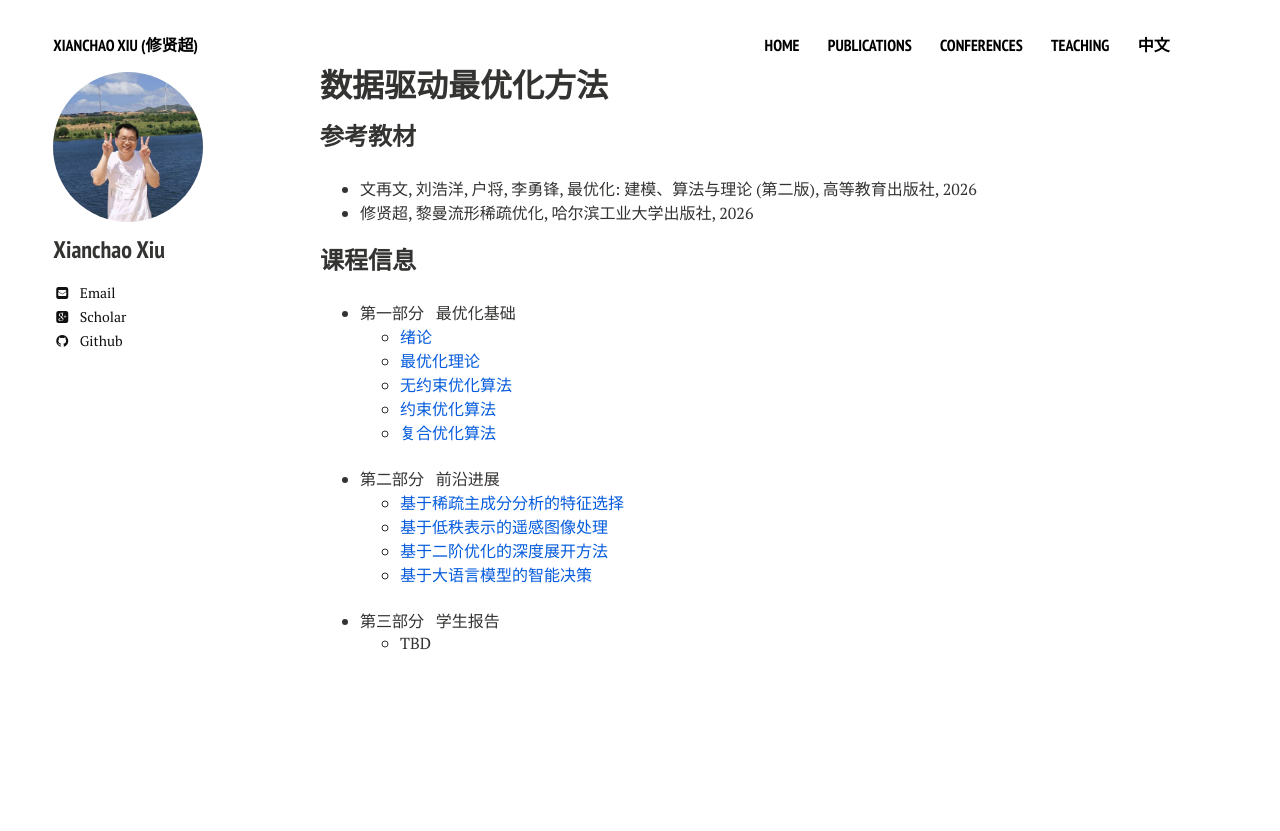
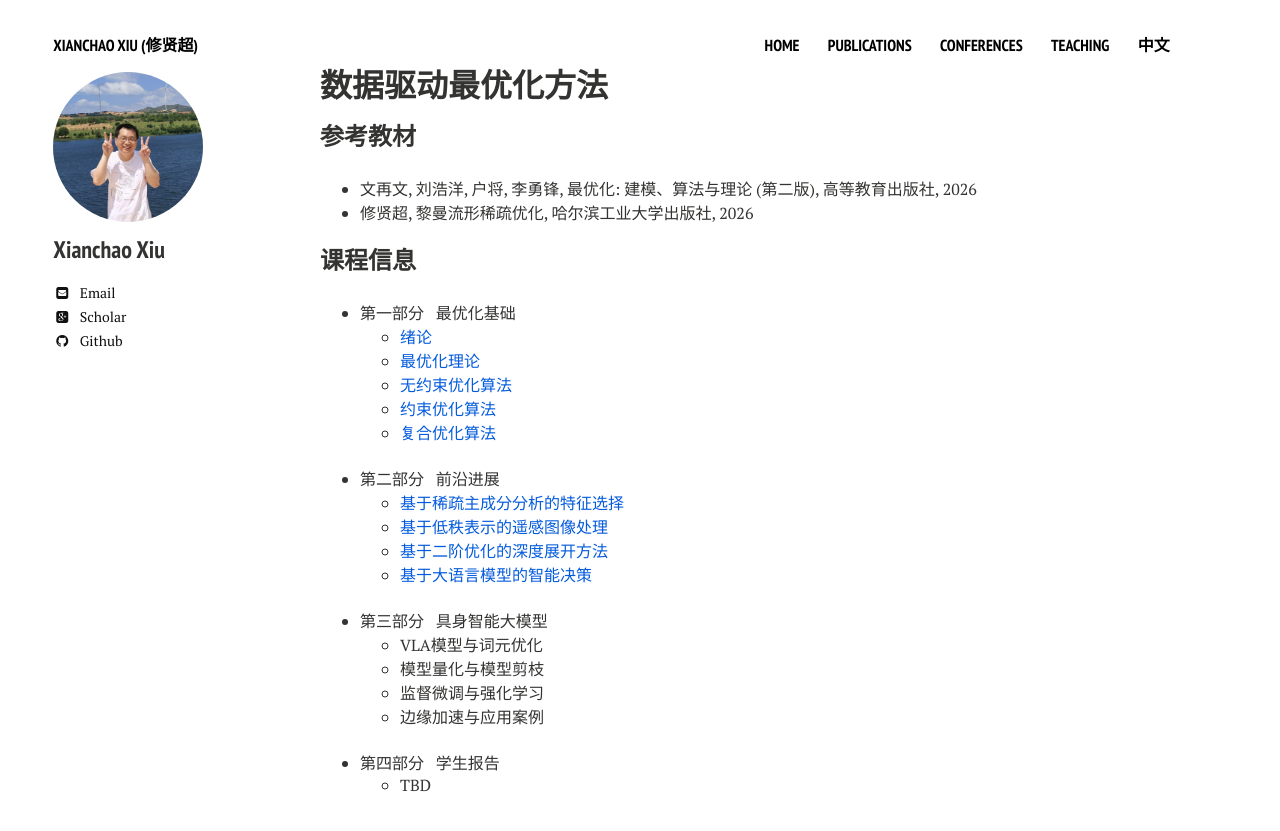
Before and after one commit to xianchaoxiu/xianchaoxiu.github.io, a Jekyll site: the page built from teaching/OPT/2026/index.md, in a window 1280 px wide. Shown: the top 831 px of the page. Built offline with Jekyll 4.4.1, drawn with Linux system fonts in a browser that asks for light colours; nearby versions of some CDN libraries.

Commit message:
Update index.md

```diff
--- a/teaching/OPT/2026/index.md
+++ b/teaching/OPT/2026/index.md
@@ -17,21 +17,24 @@ share: false
 ### 课程信息
 
 - 第一部分 &nbsp;  最优化基础 <br>
-  -  <a href="../2026/绪论.pdf" class="textlink" target="_blank">  绪论 <br>
-  -  <a href="../2026/最优化理论.pdf" class="textlink" target="_blank">  最优化理论 <br>
-  -  <a href="../2026/无约束优化算法.pdf" class="textlink" target="_blank">  无约束优化算法 <br>
-  -  <a href="../2026/约束优化算法.pdf" class="textlink" target="_blank">  约束优化算法 <br>
-  -  <a href="../2026/复合优化算法.pdf" class="textlink" target="_blank">  复合优化算法 <br><br>
-
-
-
+  -  <a href="../2026/绪论.pdf" class="textlink" target="_blank"> 绪论 <br>
+  -  <a href="../2026/最优化理论.pdf" class="textlink" target="_blank"> 最优化理论 <br>
+  -  <a href="../2026/无约束优化算法.pdf" class="textlink" target="_blank"> 无约束优化算法 <br>
+  -  <a href="../2026/约束优化算法.pdf" class="textlink" target="_blank"> 约束优化算法 <br>
+  -  <a href="../2026/复合优化算法.pdf" class="textlink" target="_blank"> 复合优化算法 <br><br>
 
 - 第二部分 &nbsp;  前沿进展 <br>
   - <a href="https://github.com/xianchaoxiu/xianchaoxiu.github.io/blob/main/conferences/2025-POLYU.pdf" class="textlink" target="_blank"> 基于稀疏主成分分析的特征选择 <br>
   - <a href="https://github.com/xianchaoxiu/xianchaoxiu.github.io/blob/main/conferences/2025-MOS.pdf" class="textlink" target="_blank"> 基于低秩表示的遥感图像处理 <br>
   - <a href="https://github.com/xianchaoxiu/xianchaoxiu.github.io/blob/main/conferences/2026-BDAI.pdf" class="textlink" target="_blank"> 基于二阶优化的深度展开方法 <br>
-  - <a href="https://github.com/xianchaoxiu/xianchaoxiu.github.io/blob/main/conferences/2026-PKU.pdf" class="textlink" target="_blank">基于大语言模型的智能决策 <br> <br>
+  - <a href="https://github.com/xianchaoxiu/xianchaoxiu.github.io/blob/main/conferences/2026-PKU.pdf" class="textlink" target="_blank"> 基于大语言模型的智能决策 <br> <br>
+
+- 第三部分 &nbsp;  具身智能大模型 <br>
+  - VLA模型与词元优化 <br>
+  - 模型量化与模型剪枝 <br>
+  - 监督微调与强化学习 <br>
+  - 边缘加速与应用案例 <br> <br>
 
 
-- 第三部分 &nbsp;  学生报告 <br>
+- 第四部分 &nbsp;  学生报告 <br>
   - TBD
```
